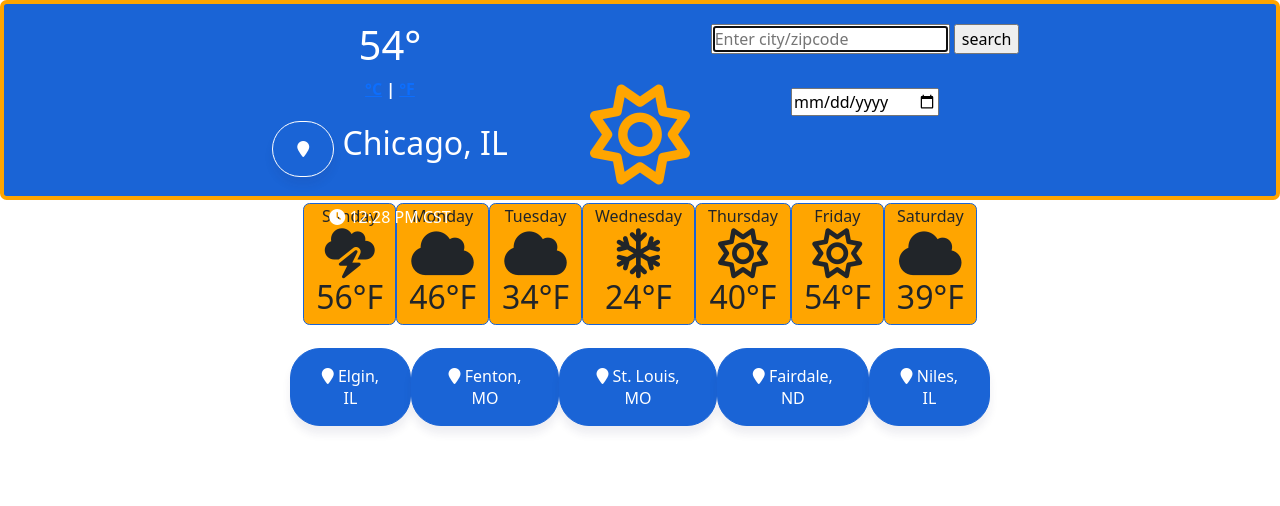
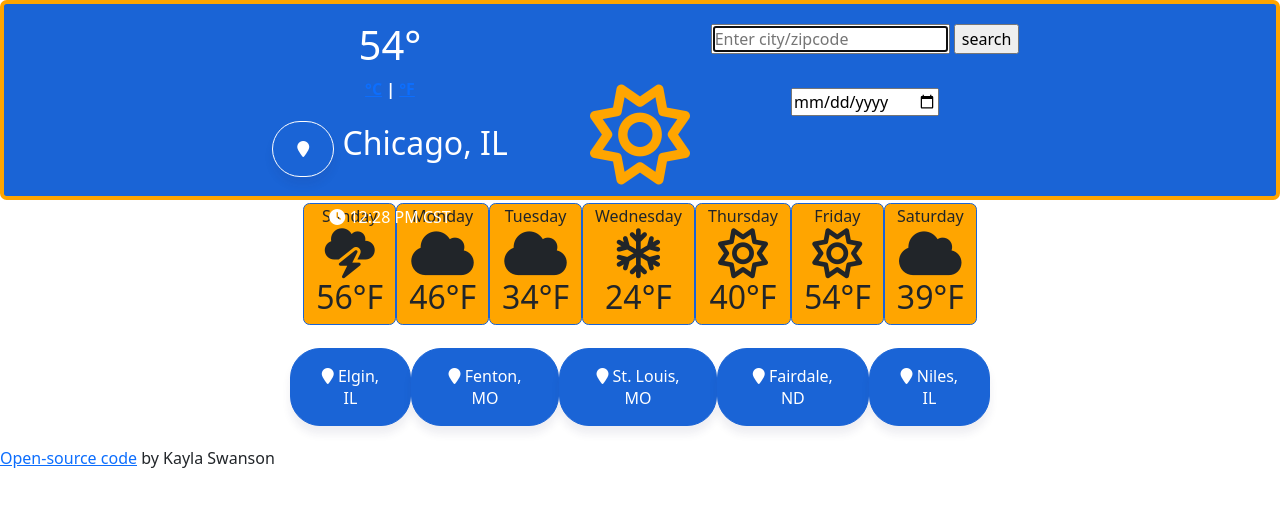
Before and after one commit to Vegetti125/Shecodes_Weather, a plain HTML site: page index.html in a window 1280 px wide. Shown: the top 506 px of the page. Drawn offline with nearby package versions, Linux system fonts and the light colour scheme.

Commit message:
linking Opensource Code

```diff
--- a/index.html
+++ b/index.html
@@ -139,5 +139,6 @@
     </footer>
     <script src="src/index.js"></script>
   </div>
+  <div> <a href="https://github.com/Vegetti125/Shecodes_Weather"> Open-source code</a> by Kayla Swanson</div>
   </body>
 </html>
```
